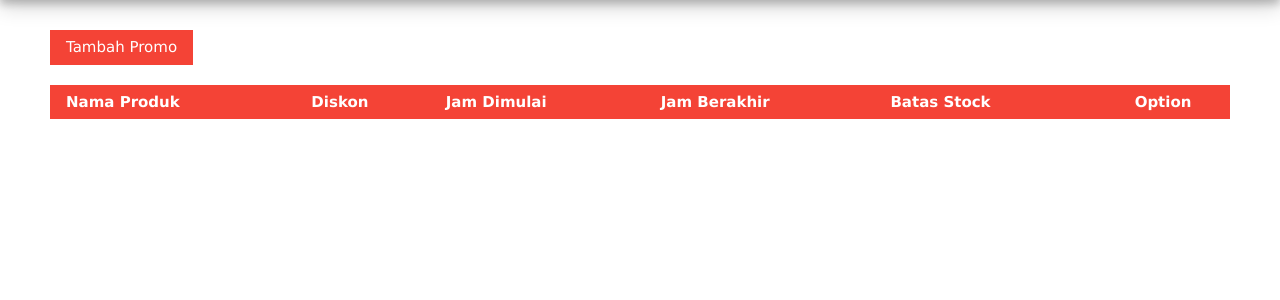
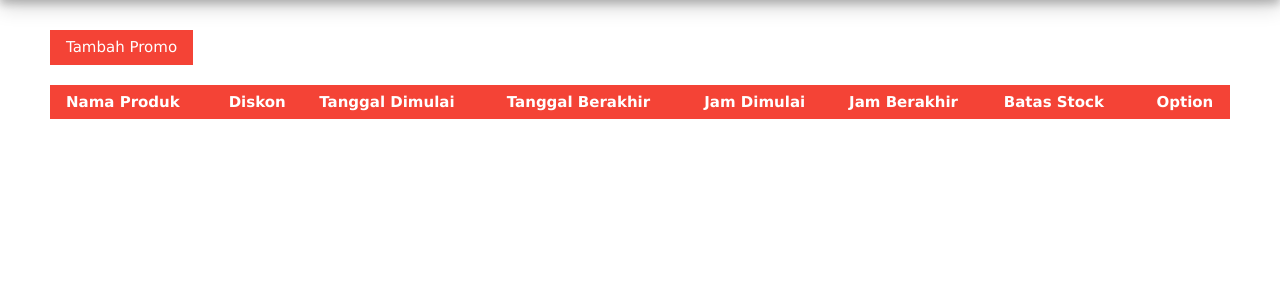
Before and after one commit to willy1920/J21Afdn, a PHP site: page /admin/sale.php in a window 1280 px wide. Shown: the part 70-370 px from the top of the page. Run offline with PHP 8.4, Linux system fonts and the light colour scheme; data comes from the database, SQL or seed files in the repository; data that the repository does not hold is empty; some libraries are stand-ins or nearby versions.

Commit message:
fix date and time input

```diff
--- a/admin/sale.php
+++ b/admin/sale.php
@@ -35,8 +35,10 @@
             ?>
             </select><br>
             <input type="number" name="diskon" required class="search" placeholder="Jumlah Diskon" style="margin: 0 0 20px;"><br>
-            Jam dimulai : <input type="time" name="startSale" required style="margin: 0 0 20px;"><br>
-            Jam berakhir : <input type="time" name="finishSale" required style="margin: 0 0 20px;"><br>
+            Tanggal dimulai : <input type="date" name="startDate" required style="margin: 0 0 20px;"><br>
+            Tanggal berakhir : <input type="date" name="finishDate" required style="margin: 0 0 20px;"><br>
+            Jam dimulai : <input type="time" name="startTime" required style="margin: 0 0 20px;"><br>
+            Jam berakhir : <input type="time" name="finishTime" required style="margin: 0 0 20px;"><br>
             <input type="number" name="batasStock" required class="search" placeholder="Batas Stock" style="margin: 0 0 20px;"><br>
             <input type="submit" value="Submit" name="submit" onclick="document.getElementById('categoryAdd').style.display='none'" class="w3-btn w3-red"></center>
         </form>
@@ -71,6 +73,8 @@
             <tr class="w3-red">
                 <th>Nama Produk</th>
                 <th>Diskon</th>
+                <th>Tanggal Dimulai</th>
+                <th>Tanggal Berakhir</th>
                 <th>Jam Dimulai</th>
                 <th>Jam Berakhir</th>
                 <th>Batas Stock</th>
```
